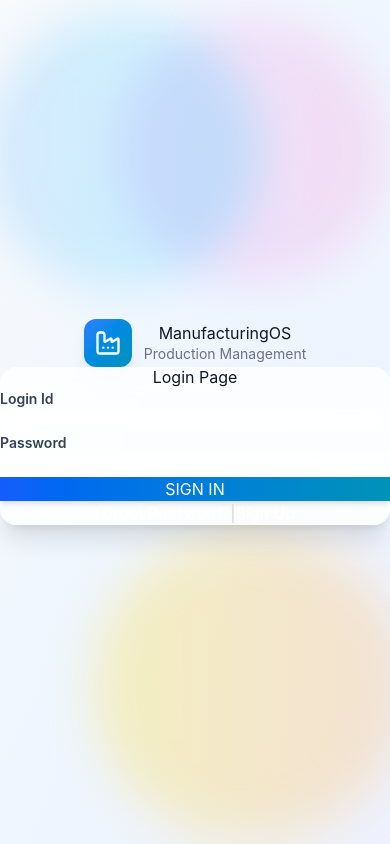
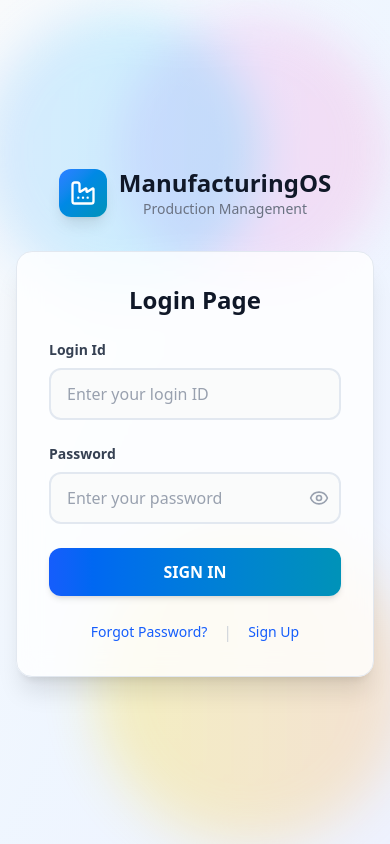
Before and after one commit to vasu-CE/Odoo_X_NMIT, a React (Vite) app in the folder Frontend/: page / in a window 390 px wide. Built offline with nearby package versions, Linux system fonts and the light colour scheme.

Commit message:
Refactored index.css to implement custom CSS variables for theming, added dark mode support, and introduced new animations for enhanced UI effects.

```diff
--- a/Frontend/src/index.css
+++ b/Frontend/src/index.css
@@ -1,64 +1,76 @@
-@import "tailwindcss/preflight";
 @import "tailwindcss";
-
-@layer base {
-  * {
-    margin: 0;
-    padding: 0;
-    box-sizing: border-box;
-  }
-
-  body {
-    font-family: 'Inter', 'Segoe UI', 'Roboto', sans-serif;
-    background-color: #000;
-    color: #fff;
-  }
+/* Custom CSS variables for theming */
+:root {
+  --background: 0 0% 100%;
+  --foreground: 222.2 84% 4.9%;
+  --card: 0 0% 100%;
+  --card-foreground: 222.2 84% 4.9%;
+  --popover: 0 0% 100%;
+  --popover-foreground: 222.2 84% 4.9%;
+  --primary: 221.2 83.2% 53.3%;
+  --primary-foreground: 210 40% 98%;
+  --secondary: 210 40% 96%;
+  --secondary-foreground: 222.2 84% 4.9%;
+  --muted: 210 40% 96%;
+  --muted-foreground: 215.4 16.3% 46.9%;
+  --accent: 210 40% 96%;
+  --accent-foreground: 222.2 84% 4.9%;
+  --destructive: 0 84.2% 60.2%;
+  --destructive-foreground: 210 40% 98%;
+  --border: 214.3 31.8% 91.4%;
+  --input: 214.3 31.8% 91.4%;
+  --ring: 221.2 83.2% 53.3%;
+  --radius: 0.5rem;
 }
 
-@layer utilities {
-  @keyframes slide-in {
-    from {
-      transform: translateX(100%);
-      opacity: 0;
-    }
-    to {
-      transform: translateX(0);
-      opacity: 1;
-    }
-  }
-
-  .animate-slide-in {
-    animation: slide-in 0.3s ease-out;
-  }
+.dark {
+  --background: 222.2 84% 4.9%;
+  --foreground: 210 40% 98%;
+  --card: 222.2 84% 4.9%;
+  --card-foreground: 210 40% 98%;
+  --popover: 222.2 84% 4.9%;
+  --popover-foreground: 210 40% 98%;
+  --primary: 217.2 91.2% 59.8%;
+  --primary-foreground: 222.2 84% 4.9%;
+  --secondary: 217.2 32.6% 17.5%;
+  --secondary-foreground: 210 40% 98%;
+  --muted: 217.2 32.6% 17.5%;
+  --muted-foreground: 215 20.2% 65.1%;
+  --accent: 217.2 32.6% 17.5%;
+  --accent-foreground: 210 40% 98%;
+  --destructive: 0 62.8% 30.6%;
+  --destructive-foreground: 210 40% 98%;
+  --border: 217.2 32.6% 17.5%;
+  --input: 217.2 32.6% 17.5%;
+  --ring: 224.3 76.3% 94.1%;
 }
 
-/* Sonner Toast Customization */
-.sonner-toast {
-  background: #1f2937 !important;
-  border: 1px solid #f97316 !important;
-  color: #fff !important;
+* {
+  border-color: hsl(var(--border));
 }
 
-[data-sonner-toast] {
-  background: #1f2937 !important;
-  border: 1px solid #f97316 !important;
+body {
+  color: hsl(var(--foreground));
+  background: hsl(var(--background));
+  font-feature-settings: "rlig" 1, "calt" 1;
 }
 
-[data-sonner-toast][data-type="success"] {
-  border-color: #10b981 !important;
+/* Custom animations */
+@keyframes blob {
+  0% { transform: translate(0px, 0px) scale(1); }
+  33% { transform: translate(30px, -50px) scale(1.1); }
+  66% { transform: translate(-20px, 20px) scale(0.9); }
+  100% { transform: translate(0px, 0px) scale(1); }
 }
 
-[data-sonner-toast][data-type="error"] {
-  border-color: #ef4444 !important;
+.animate-blob {
+  animation: blob 7s infinite;
 }
 
-[data-sonner-toast][data-type="info"] {
-  border-color: #3b82f6 !important;
+.animation-delay-2000 {
+  animation-delay: 2s;
 }
 
-/* Mobile responsive adjustments */
-@media (max-width: 640px) {
-  .container {
-    padding: 1rem;
-  }
+.animation-delay-4000 {
+  animation-delay: 4s;
 }
```
